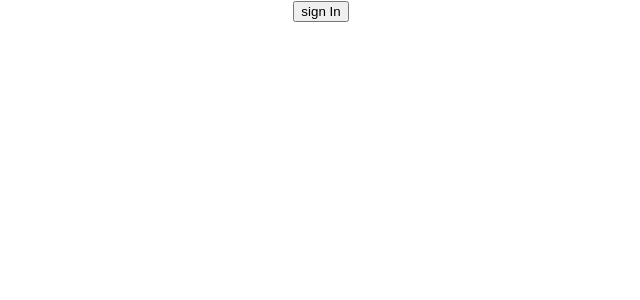
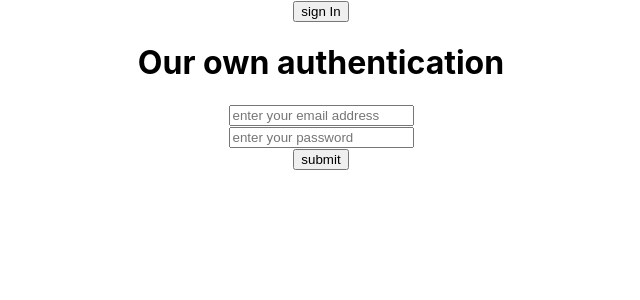
Before and after one commit to samiul-sheikh/react-firebase-authentication, a React (Create React App) app: page / in a window 1280 px wide. Shown: the top 300 px of the page, without its empty margins (319-959 px from the left). Built offline with nearby package versions, Linux system fonts and the light colour scheme.

Commit message:
create simple login form email and password

```diff
--- a/src/App.js
+++ b/src/App.js
@@ -57,6 +57,14 @@ function App() {
             })
     }
 
+    const handleBlur = (e) => {
+        console.log(e.target.name, e.target.value);
+    }
+
+    const handleSubmit = () => {
+
+    }
+
     return (
         <div className="App">
             {
@@ -70,6 +78,15 @@ function App() {
                     <img src={user.photo} alt="" />
                 </div>
             }
+
+            <h1>Our own authentication</h1>
+            <form onSubmit={handleSubmit}>
+                <input type="text" name="email" onBlur={handleBlur} placeholder="enter your email address" required />
+                <br />
+                <input type="password" name="password" onBlur={handleBlur} placeholder="enter your password" required />
+                <br />
+                <input type="submit" value="submit" />
+            </form>
         </div>
     );
 }
```
